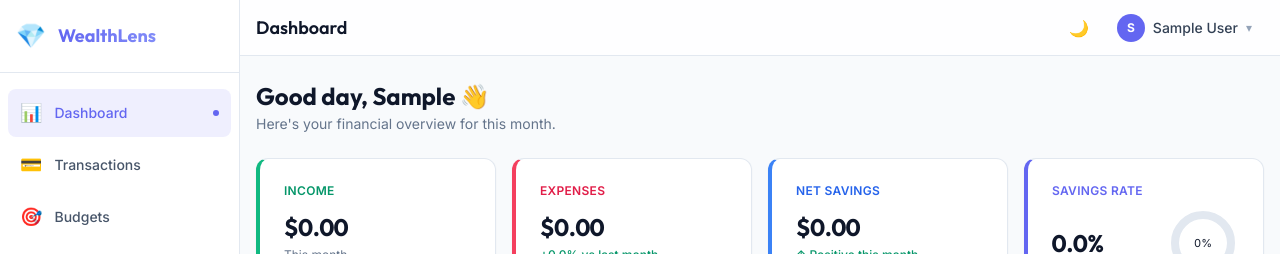
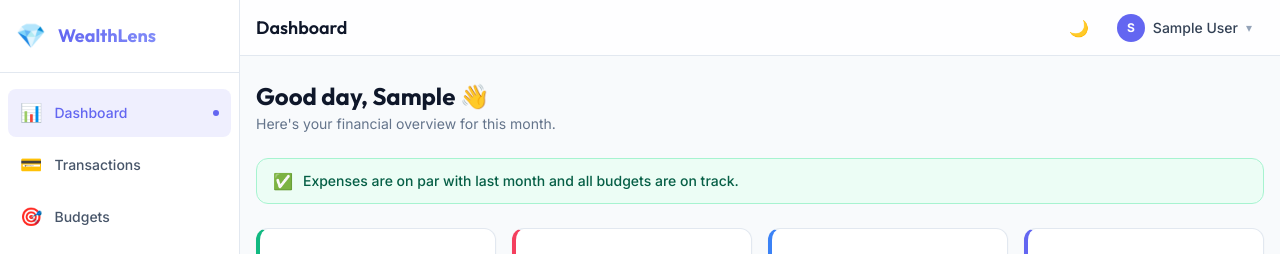
Before and after one commit to umairalee29/Personal-Finance-Tracker-React, a Next.js app: page /dashboard in a window 1280 px wide. Shown: the top 254 px of the page. Built offline with nearby package versions, Linux system fonts and the light colour scheme; no server answers; the database is empty; sample sign-in values are in the browser's storage.

Commit message:
Added a smart insight strip for overall summary of the the KPI cards

```diff
--- a/app/(app)/dashboard/page.tsx
+++ b/app/(app)/dashboard/page.tsx
@@ -114,9 +114,26 @@ export default function DashboardPage() {
   const { trends, isLoading: trendsLoading } = useTrends('6m')
   const { categories, isLoading: catsLoading } = useCategoryBreakdown()
   const { data: heatmapData, maxTotal, isLoading: heatmapLoading } = useHeatmap(year)
-  const { budgets, isLoading: budgetsLoading } = useBudgets()
+  const { budgets, alerts, isLoading: budgetsLoading } = useBudgets()
 
   const topBudgets = budgets.slice(0, 4)
+
+  const insight = (() => {
+    if (!summary) return null
+    const mom = summary.monthOverMonthChange ?? 0
+    const alertCount = alerts.length
+    const expenseText = mom === 0
+      ? 'Expenses are on par with last month'
+      : mom > 0
+      ? `Expenses are up ${Math.abs(mom).toFixed(0)}% vs last month`
+      : `Expenses are down ${Math.abs(mom).toFixed(0)}% vs last month`
+    const budgetText = alertCount === 0
+      ? 'all budgets are on track'
+      : alertCount === 1 ? '1 budget needs attention' : `${alertCount} budgets need attention`
+    const tone: 'green' | 'amber' | 'red' = (mom > 15 && alertCount > 0) ? 'red' : (mom > 5 || alertCount > 0) ? 'amber' : 'green'
+    const separator = alertCount === 0 && mom <= 0 ? ' and ' : ' — '
+    return { message: `${expenseText}${separator}${budgetText}.`, tone }
+  })()
 
   return (
     <div className="space-y-6 animate-fade-in">
@@ -128,6 +145,22 @@ export default function DashboardPage() {
           Here&apos;s your financial overview for this month.
         </p>
       </div>
+
+      {/* Insight strip */}
+      {!summaryLoading && !budgetsLoading && insight && (() => {
+        const styles: Record<'green' | 'amber' | 'red', string> = {
+          green: 'bg-emerald-50 dark:bg-emerald-950/30 border-emerald-200 dark:border-emerald-800 text-emerald-800 dark:text-emerald-300',
+          amber: 'bg-amber-50 dark:bg-amber-950/30 border-amber-200 dark:border-amber-800 text-amber-800 dark:text-amber-300',
+          red:   'bg-rose-50 dark:bg-rose-950/30 border-rose-200 dark:border-rose-800 text-rose-800 dark:text-rose-300',
+        }
+        const icons: Record<'green' | 'amber' | 'red', string> = { green: '✅', amber: '⚠️', red: '🚨' }
+        return (
+          <div className={`flex items-center gap-2.5 px-4 py-2.5 rounded-xl border text-sm font-medium ${styles[insight.tone]}`}>
+            <span className="text-base flex-shrink-0">{icons[insight.tone]}</span>
+            <span>{insight.message}</span>
+          </div>
+        )
+      })()}
 
       {/* KPI Cards */}
       <div className="grid grid-cols-2 xl:grid-cols-4 gap-4">
```
